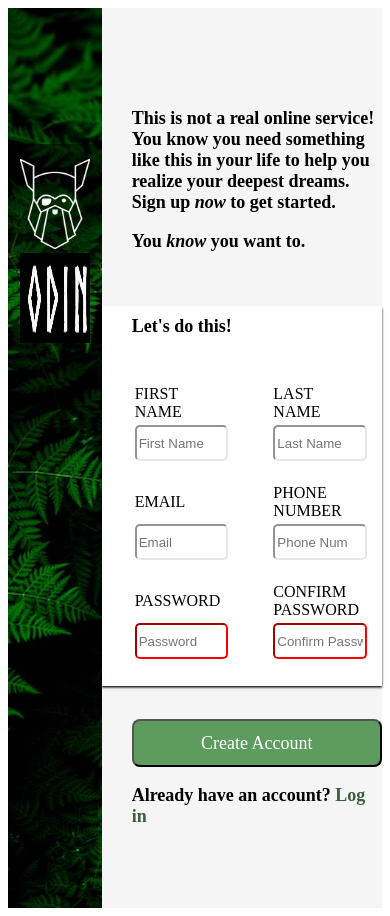
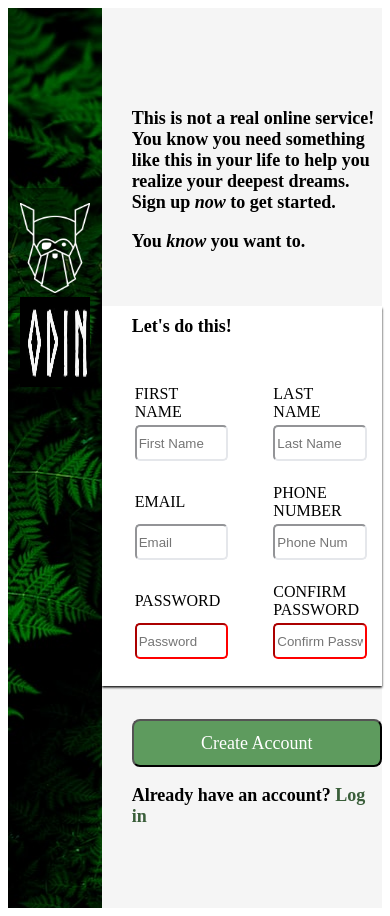
Before and after one commit to Gift1rebecca/Side-Hustle-Assignment, a plain HTML site: page index.html in a window 390 px wide. Drawn offline with Linux system fonts and the light colour scheme; a web font is replaced by a local one.

Commit message:
updated version

```diff
--- a/style.css
+++ b/style.css
@@ -97,6 +97,9 @@ input:focus.password{
         .contain{
                 width: 100%;
         }
+        .sidebarBody{
+                margin-top: 180px;
+        }
         .style{
                 width:100%;
         }
```
